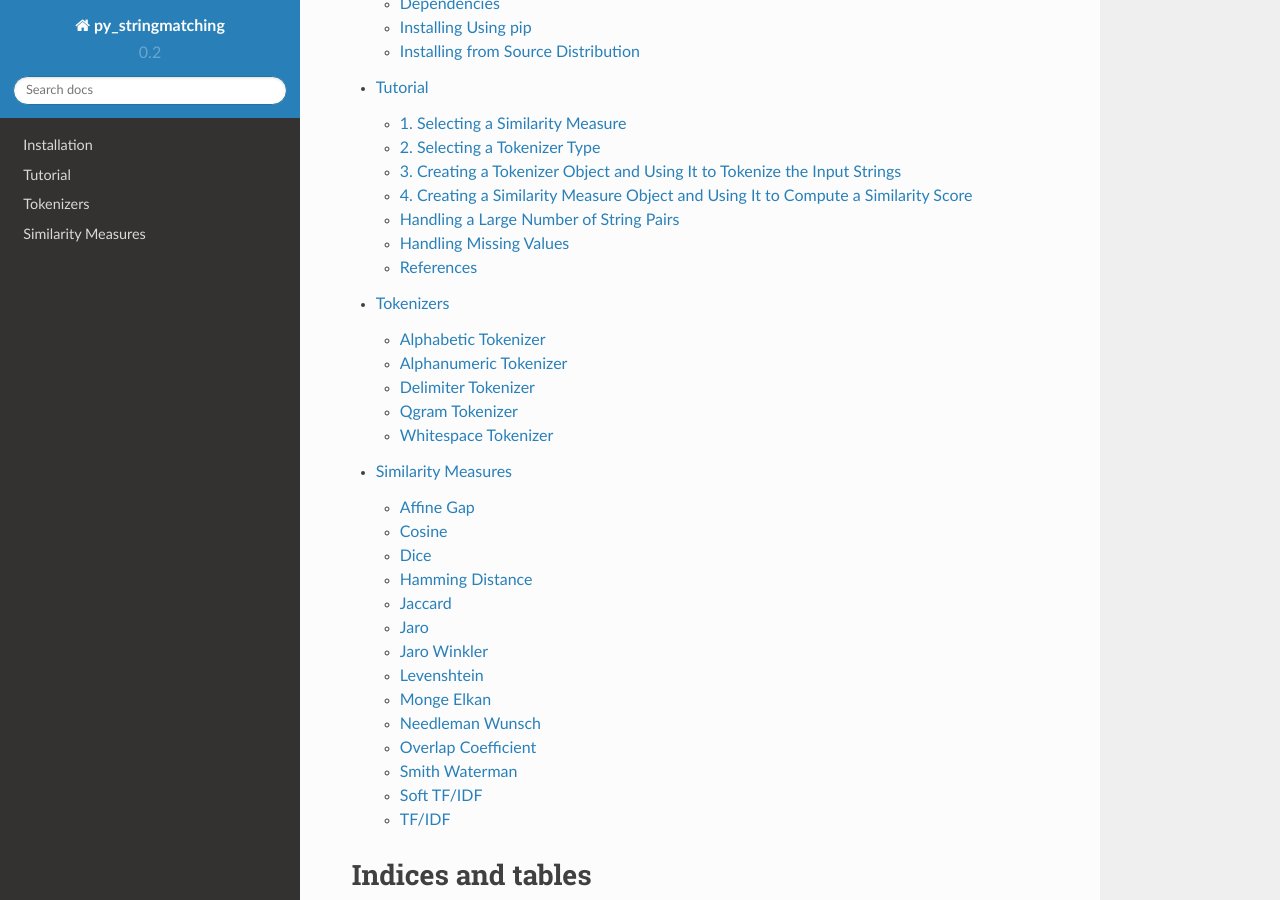
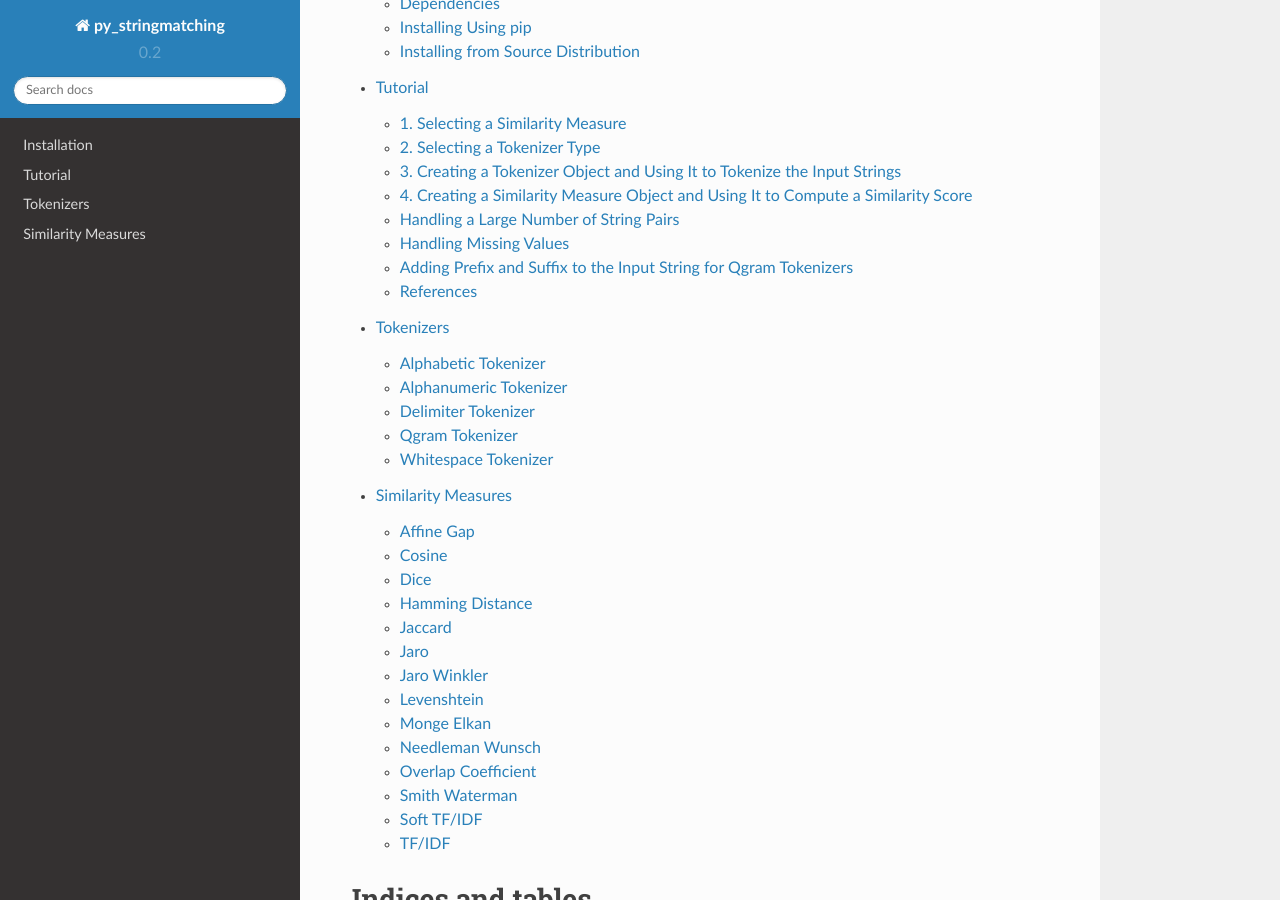
Before and after one commit to wynksaiddestroy/py_stringmatching, a Sphinx documentation site: the page built from docs/index.rst, in a window 1280 px wide and 900 px high, scrolled down 385 px. Built offline with Sphinx 7.4.7 and the Read the Docs theme 2.0.0, drawn with Linux system fonts in a browser that asks for light colours; some of the changed lines change nothing that is shown.

Commit message:
Added some text

```diff
--- a/docs/Tutorial.rst
+++ b/docs/Tutorial.rst
@@ -162,7 +162,15 @@
 
 Handling Missing Values
 ------------------------
-By "missing values" we mean cases where the values of one or more strings are missing (e.g., represented as None or NaN in Python). Handling such cases are tricky and application dependent. For these reasons, the tokenizers and similarity measures in the package py_stringmatching do not handle missing values. If one of their input arguments is missing, they will stop, raising an error. Put differently, they expect non-missing input arguments.
+By "missing values" we mean cases where the values of one or more strings are missing (e.g., represented as None or NaN in Python). For example, given a row "David,,36" in a CSV file, the value of the second cell of this row is missing. So when this file is read into a data frame, the corresponding cell in the data frame will have the value NaN.
+
+Handling missing values are tricky and application dependent (see the Developer Manual for a detailed discussion). For these reasons, the tokenizers and similarity measures in the package py_stringmatching do not handle missing values. If one of their input arguments is missing, they will stop, raising an error. Put differently, they expect non-missing input arguments.
+
+Adding Prefix and Suffix to the Input String for Qgram Tokenizers
+-----------------------------------------------------------------
+Consider computing a similarity score between two strings "mo" and "moo" using 3gram tokenizing followed by Jaccard scoring. Tokenizing "mo" returns an empty set, because "mo" contains no 3gram. Tokenizing "moo" returns the set {"moo"}. As a result, the Jaccard score between "mo" and "moo" is 0. This is somewhat counterintuitive, because the two strings are similar.
+
+To address such cases, in practice it is common to add a prefix of (q-1) characters (using #) and a suffix of (q-1) characters (using $) to the input string, before generating qgram tokens. For example, "moo" will be padded to be "##moo$$", before tokenizing. The flag "padding" in qgram tokenizers can be set for this purpose (the default is True, in which case the string will be padded).
 
 References
 -----------
```
